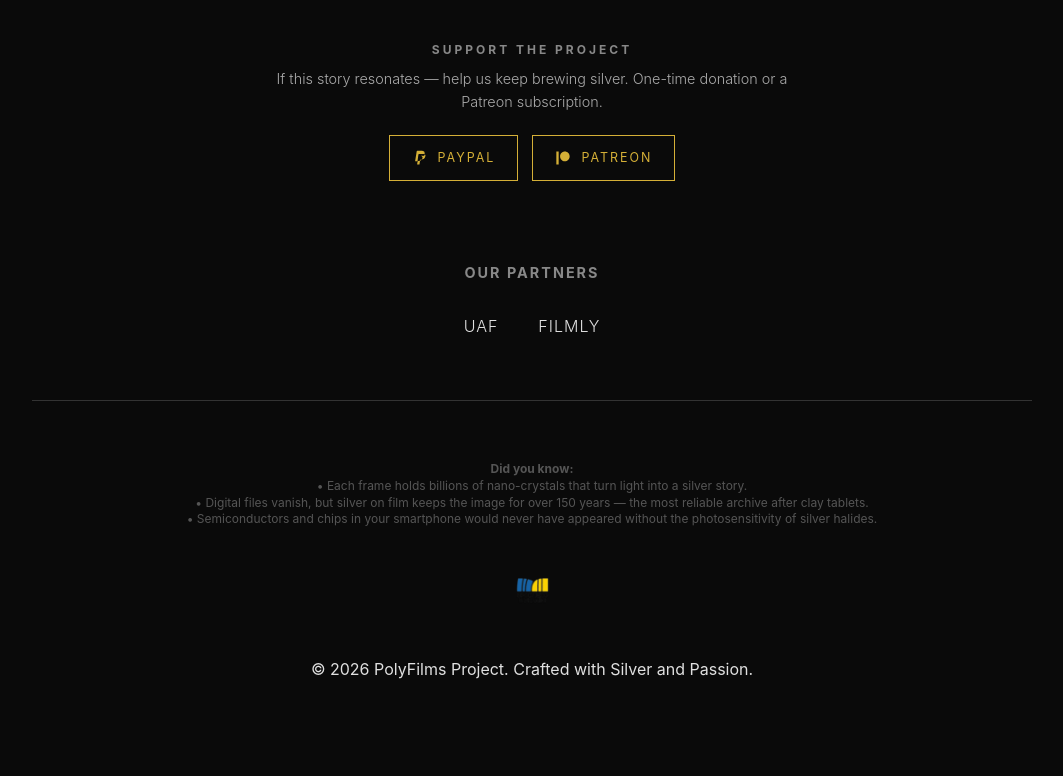
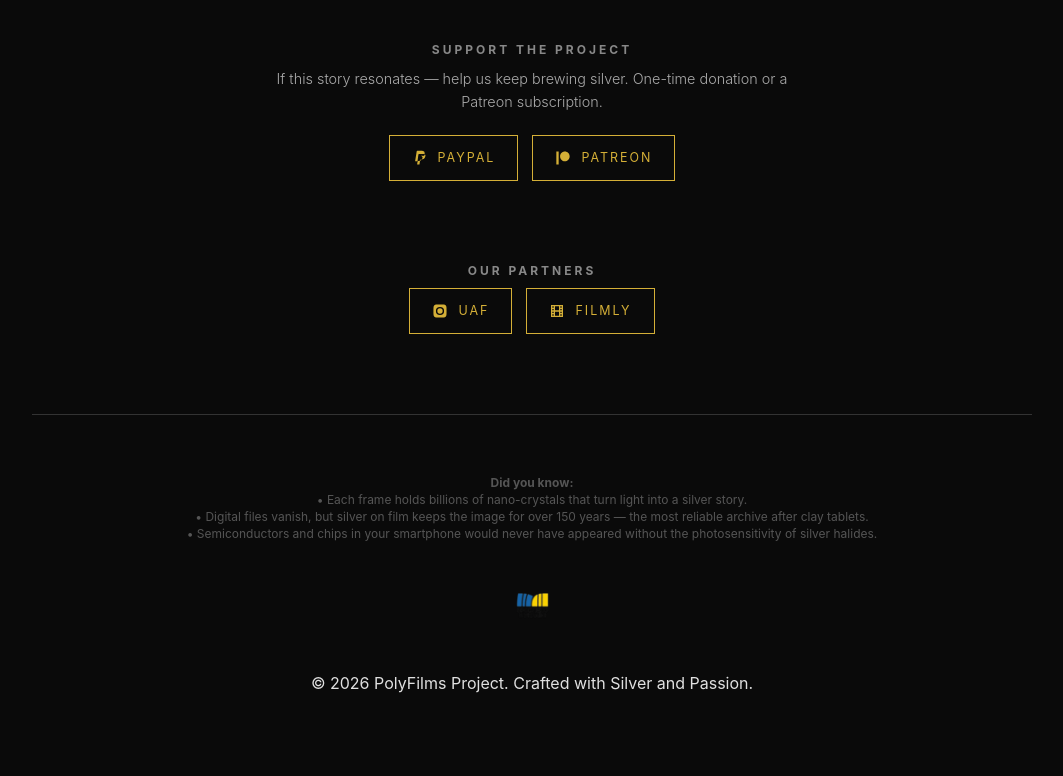
Before and after one commit to kovalyshyn/polyfilms.pp.ua, a plain HTML site: page index.html in a window 1280 px wide. Shown: the part 3082-3858 px from the top of the page, without its empty margins (108-1171 px from the left). Drawn offline with nearby package versions, Linux system fonts and the light colour scheme.

Commit message:
restyle partners section as ghost buttons matching support block

```diff
--- a/index.html
+++ b/index.html
@@ -453,17 +453,19 @@
     </div>
 </section>
 
-<section style="margin: 60px 0; text-align: center;">
-        <h3 style="text-transform: uppercase; letter-spacing: 2px; font-size: 0.9rem; color: #888; margin-bottom: 30px;" data-i18n="section_partners">Наші партнери</h3>
-        <div style="display: flex; justify-content: center; gap: 40px; flex-wrap: wrap;">
-            <a href="https://www.instagram.com/uaf.gallery/" target="_blank" style="color: var(--text); text-decoration: none; font-weight: 300; letter-spacing: 1px; transition: 0.3s;">
-                UAF
-            </a>
-            <a href="https://filmly.co.ua/" target="_blank" style="color: var(--text); text-decoration: none; font-weight: 300; letter-spacing: 1px; transition: 0.3s;">
-               FILMLY
-            </a>
-        </div>
-    </section>
+<section class="support" aria-label="Our partners" style="margin-top: 60px;">
+    <h3 class="support-title" data-i18n="section_partners">Наші партнери</h3>
+    <div class="support-buttons">
+        <a class="support-btn" href="https://www.instagram.com/uaf.gallery/" target="_blank" rel="noopener">
+            <svg viewBox="0 0 24 24" aria-hidden="true"><path d="M12 2.16c3.2 0 3.58.01 4.85.07 1.17.05 1.8.25 2.23.41.56.22.96.48 1.38.9.42.42.68.82.9 1.38.16.42.36 1.06.41 2.22.06 1.27.07 1.65.07 4.85s-.01 3.58-.07 4.85c-.05 1.17-.25 1.8-.41 2.23-.22.56-.48.96-.9 1.38-.42.42-.82.68-1.38.9-.42.16-1.06.36-2.22.41-1.27.06-1.65.07-4.85.07s-3.58-.01-4.85-.07c-1.17-.05-1.8-.25-2.23-.41a3.7 3.7 0 0 1-1.38-.9 3.7 3.7 0 0 1-.9-1.38c-.16-.42-.36-1.06-.41-2.22C2.17 15.58 2.16 15.2 2.16 12s.01-3.58.07-4.85c.05-1.17.25-1.8.41-2.23.22-.56.48-.96.9-1.38.42-.42.82-.68 1.38-.9.42-.16 1.06-.36 2.22-.41C8.42 2.17 8.8 2.16 12 2.16Zm0 3.68a6.16 6.16 0 1 0 0 12.32 6.16 6.16 0 0 0 0-12.32Zm0 10.16a4 4 0 1 1 0-8 4 4 0 0 1 0 8Zm6.4-10.43a1.44 1.44 0 1 1-2.88 0 1.44 1.44 0 0 1 2.88 0Z"/></svg>
+            <span>UAF</span>
+        </a>
+        <a class="support-btn" href="https://filmly.co.ua/" target="_blank" rel="noopener">
+            <svg viewBox="0 0 24 24" aria-hidden="true"><path d="M3 3v18h18V3H3Zm2 2h2v2H5V5Zm12 0h2v2h-2V5ZM9 5h6v6H9V5Zm-4 4h2v2H5V9Zm12 0h2v2h-2V9ZM5 13h2v2H5v-2Zm12 0h2v2h-2v-2ZM9 13h6v6H9v-6Zm-4 4h2v2H5v-2Zm12 0h2v2h-2v-2Z"/></svg>
+            <span>FILMLY</span>
+        </a>
+    </div>
+</section>
 
     <footer>
         <div class="fact-footer">
```
